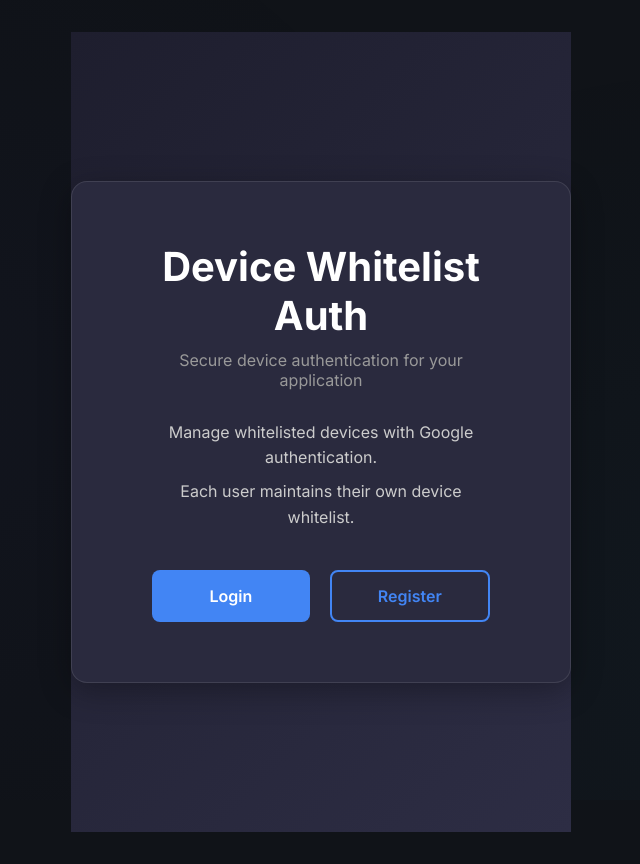
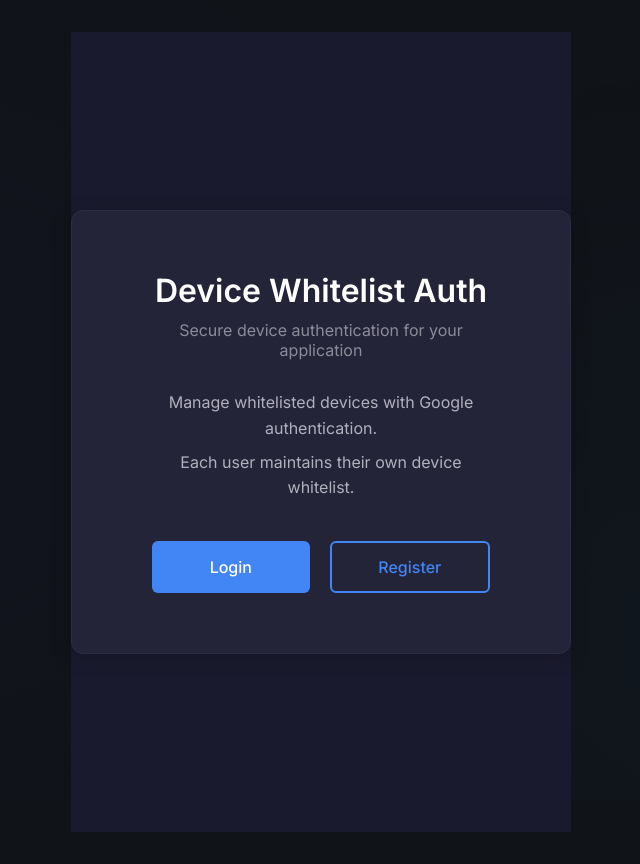
Before and after one commit to ggbd99/cloud-auth-frontend, a React (Vite) app: page / in a window 1280 px wide. Shown: the whole page, without its empty margins (319-959 px from the left). Built offline with nearby package versions, Linux system fonts and the light colour scheme; no server answers.

Commit message:
Clean professional UI and auto-login after registration

```diff
--- a/src/components/Home.css
+++ b/src/components/Home.css
@@ -3,35 +3,35 @@
     display: flex;
     justify-content: center;
     align-items: center;
-    background: linear-gradient(135deg, #1e1e2e 0%, #2d2d44 100%);
+    background: #1a1a2e;
 }
 
 .home-card {
-    background: #2a2a3e;
-    border-radius: 16px;
+    background: #242438;
+    border-radius: 12px;
     padding: 60px 80px;
-    box-shadow: 0 8px 32px rgba(0, 0, 0, 0.3);
+    box-shadow: 0 4px 20px rgba(0, 0, 0, 0.2);
     text-align: center;
     max-width: 500px;
-    border: 1px solid rgba(255, 255, 255, 0.1);
+    border: 1px solid #2d2d44;
 }
 
 .home-card h1 {
-    font-size: 2.5rem;
+    font-size: 2rem;
     margin-bottom: 10px;
-    color: #fff;
-    font-weight: 700;
+    color: #ffffff;
+    font-weight: 600;
 }
 
 .home-subtitle {
-    color: #999;
+    color: #8b8b9a;
     font-size: 1rem;
     margin-bottom: 30px;
 }
 
 .home-description {
     margin-bottom: 40px;
-    color: #ccc;
+    color: #b0b0be;
     line-height: 1.6;
 }
 
@@ -48,11 +48,11 @@
 .home-btn {
     padding: 14px 40px;
     font-size: 1rem;
-    font-weight: 600;
+    font-weight: 500;
     border: none;
-    border-radius: 8px;
+    border-radius: 6px;
     cursor: pointer;
-    transition: all 0.3s ease;
+    transition: all 0.2s ease;
     font-family: 'Inter', sans-serif;
 }
 
@@ -63,8 +63,6 @@
 
 .home-btn-login:hover {
     background: #357ae8;
-    transform: translateY(-2px);
-    box-shadow: 0 4px 12px rgba(66, 133, 244, 0.4);
 }
 
 .home-btn-register {
@@ -76,6 +74,4 @@
 .home-btn-register:hover {
     background: #4285f4;
     color: white;
-    transform: translateY(-2px);
-    box-shadow: 0 4px 12px rgba(66, 133, 244, 0.4);
 }
--- a/src/components/Login.css
+++ b/src/components/Login.css
@@ -3,67 +3,68 @@
     display: flex;
     justify-content: center;
     align-items: center;
-    background: linear-gradient(135deg, #1e1e2e 0%, #2d2d44 100%);
+    background: #1a1a2e;
 }
 
 .login-card {
-    background: #2a2a3e;
-    border-radius: 16px;
+    background: #242438;
+    border-radius: 12px;
     padding: 50px 60px;
-    box-shadow: 0 8px 32px rgba(0, 0, 0, 0.3);
+    box-shadow: 0 4px 20px rgba(0, 0, 0, 0.2);
     text-align: center;
     max-width: 450px;
-    border: 1px solid rgba(255, 255, 255, 0.1);
+    width: 100%;
+    border: 1px solid #2d2d44;
 }
 
 .login-card h1 {
-    font-size: 2rem;
-    margin-bottom: 10px;
-    color: #fff;
-    font-weight: 700;
+    font-size: 1.75rem;
+    margin-bottom: 8px;
+    color: #ffffff;
+    font-weight: 600;
 }
 
 .subtitle {
-    color: #999;
-    font-size: 0.95rem;
+    color: #8b8b9a;
+    font-size: 0.9rem;
     margin-bottom: 30px;
 }
 
 .google-login-wrapper {
     display: flex;
     justify-content: center;
-    margin-top: 20px;
+    margin: 30px 0;
 }
 
 .error-message {
-    background: #ff4444;
+    background: #dc3545;
     color: white;
     padding: 12px;
-    border-radius: 8px;
+    border-radius: 6px;
     margin-bottom: 20px;
     font-size: 0.9rem;
 }
 
 .success-message {
-    background: #44ff44;
-    color: #1e1e2e;
+    background: #28a745;
+    color: white;
     padding: 12px;
-    border-radius: 8px;
+    border-radius: 6px;
     margin-bottom: 20px;
-    font-weight: 600;
+    font-weight: 500;
     font-size: 0.9rem;
 }
 
 .register-link {
-    margin-top: 20px;
-    color: #999;
+    margin-top: 24px;
+    color: #8b8b9a;
     font-size: 0.9rem;
 }
 
 .register-link a {
     color: #4285f4;
     text-decoration: none;
-    font-weight: 600;
+    font-weight: 500;
 }
 
 .register-link a:hover {
@@ -75,13 +76,14 @@
     display: flex;
     justify-content: center;
     align-items: center;
-    background: linear-gradient(135deg, #1e1e2e 0%, #2d2d44 100%);
+    background: #1a1a2e;
     flex-direction: column;
     padding: 20px;
 }
 
 .auth-container h2 {
     color: white;
-    font-size: 2rem;
+    font-size: 1.75rem;
     margin-bottom: 10px;
+    font-weight: 600;
 }
--- a/src/components/Register.jsx
+++ b/src/components/Register.jsx
@@ -1,6 +1,7 @@
 import React, { useState } from 'react';
 import { GoogleLogin } from '@react-oauth/google';
 import { useNavigate } from 'react-router-dom';
+import { useAuth } from '../context/AuthContext';
 import { API_URL } from '../config';
 import './Login.css';
 
@@ -8,6 +9,7 @@
     const [error, setError] = useState('');
     const [success, setSuccess] = useState('');
     const navigate = useNavigate();
+    const { adminLogin } = useAuth();
 
     const handleRegister = async (credentialResponse) => {
         try {
@@ -20,8 +22,12 @@
             const data = await response.json();
 
             if (response.ok) {
-                setSuccess('Registration successful! Redirecting to login...');
-                setTimeout(() => navigate('/login'), 2000);
+                setSuccess('Registration successful! Logging you in...');
+                // Auto-login after registration
+                const loginResult = await adminLogin(credentialResponse.credential);
+                if (loginResult.success) {
+                    navigate('/dashboard');
+                }
             } else {
                 setError(data.error || 'Registration failed');
             }
```
